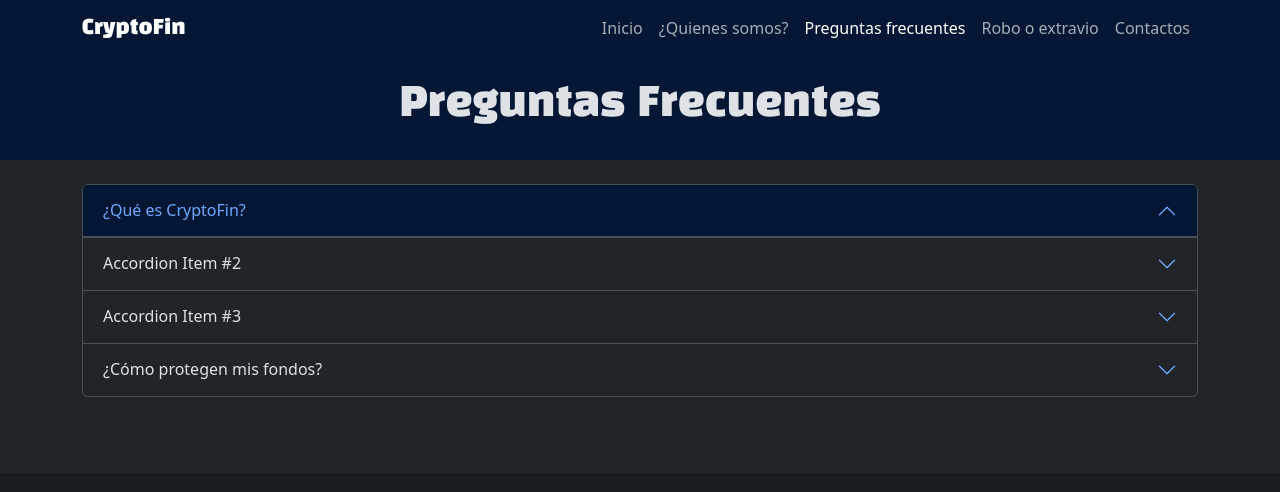
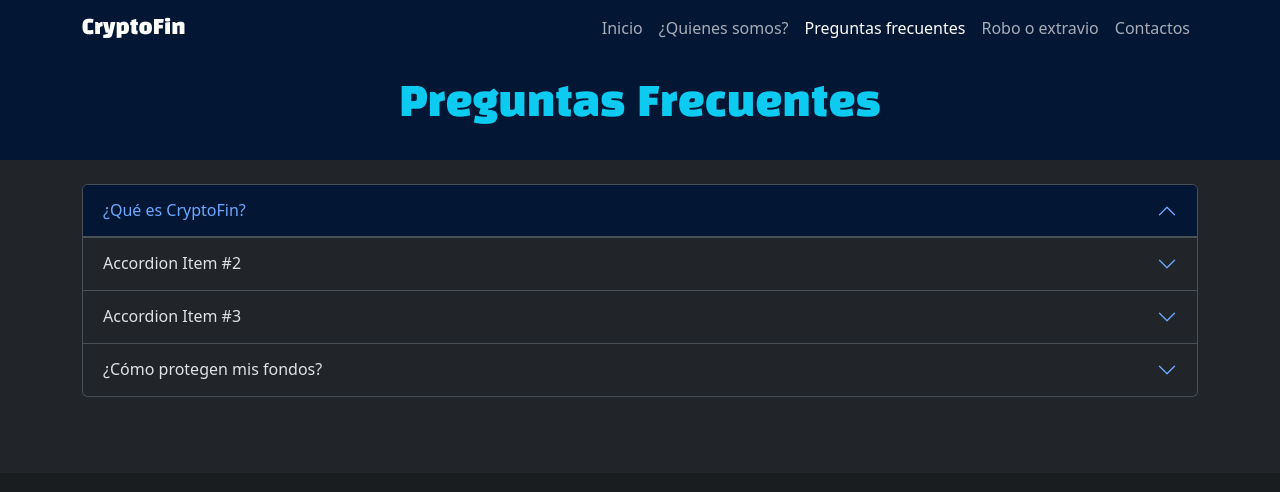
Before and after one commit to Oscarv14/cryptoFin, a plain HTML site: page pages/preguntasFrecuentes.html in a window 1280 px wide. Shown: the top 492 px of the page. Drawn offline with nearby package versions, Linux system fonts and the light colour scheme.

Commit message:
cambie el color del titulo preguntas frecuentes

```diff
--- a/pages/preguntasFrecuentes.html
+++ b/pages/preguntasFrecuentes.html
@@ -63,7 +63,7 @@
       <section
         class="container-fluid bg-primary-subtle text-center fontlogo py-4"
       >
-        <h1>Preguntas Frecuentes</h1>
+        <h1 class="text-info">Preguntas Frecuentes</h1>
       </section>
       <section class="container my-4">
         <article class="accordion" id="preguntasFrecuentes">
```
